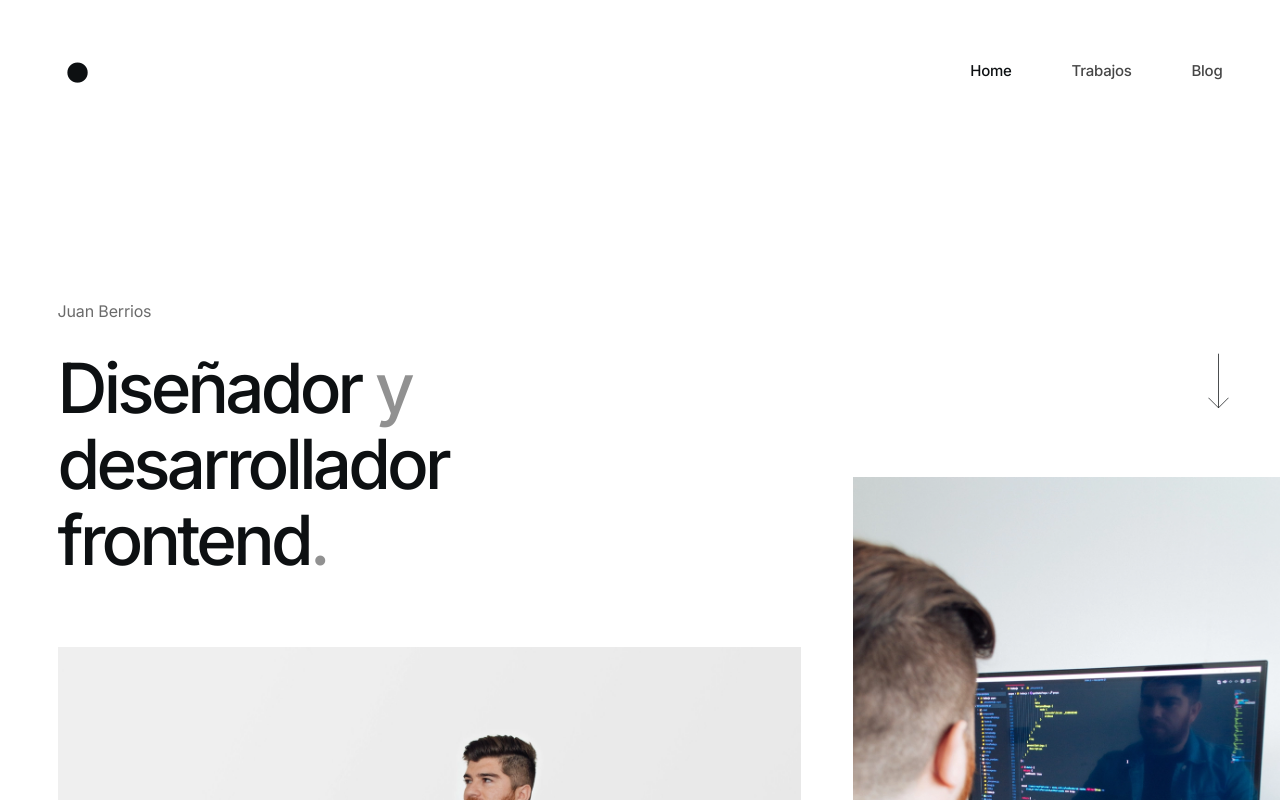
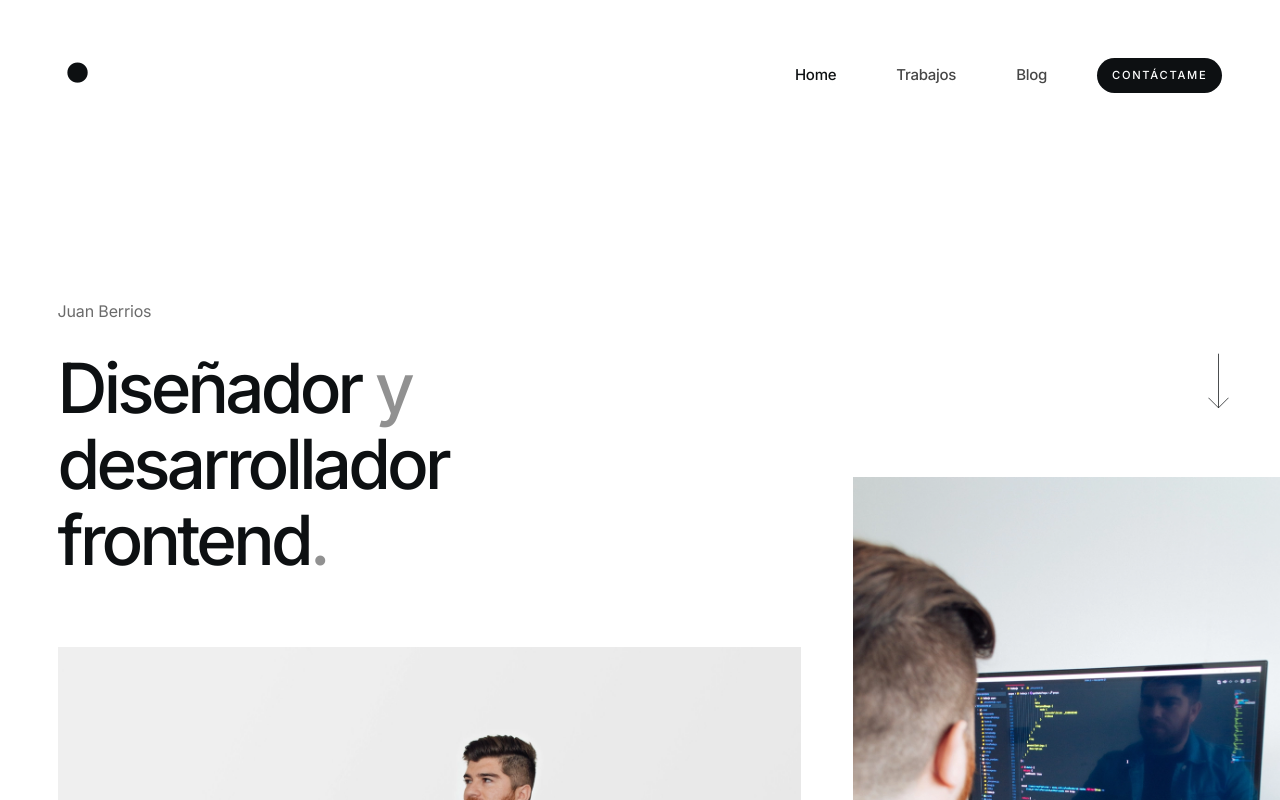
Before and after one commit to dandelior/juanberrios-21, a Next.js app: page / in a window 1280 px wide. Shown: the top 800 px of the page. Built offline with nearby package versions, Linux system fonts and the light colour scheme.

Commit message:
Contact button added

```diff
--- a/parts/header.js
+++ b/parts/header.js
@@ -59,11 +59,11 @@ export default function Header() {
           </a>
         </Link>
         {/* <Link href="/about">
-                    <a
-                        className={router.pathname == "/about" ? `${styles.active}` : ""}
-                        onClick={closeMenu}
-                    >Conóceme</a>
-                </Link> */}
+            <a
+                className={router.pathname == "/about" ? `${styles.active}` : ""}
+                onClick={closeMenu}
+            >Conóceme</a>
+        </Link> */}
         <Link href="/blog">
           <a
             className={
@@ -76,6 +76,9 @@ export default function Header() {
             Blog
           </a>
         </Link>
+        <a href="mailto:hola@juanberrios.com" className={styles.headerButton}>
+          Contáctame
+        </a>
       </div>
     </motion.header>
   );
--- a/styles/parts/Header.module.sass
+++ b/styles/parts/Header.module.sass
@@ -55,7 +55,11 @@
     // color: var(--color-mid)
     // color: var(--color-vivid)
     color: var(--color-highlight)
-    margin: 0
+    margin:
+      top: -2px
+      left: 0
+      right: 0
+      bottom: 0
     transition: var(--transition)
     &:hover,
     &:focus
@@ -113,6 +117,8 @@
     right: auto
     bottom: auto
     .logo
+      margin:
+        top: -5px
     .burger
       display: none
       &::after, &::before
@@ -154,6 +160,19 @@
     &.inactive
       color: var(--color-text)
       opacity: 0.5
+    &.headerButton
+      background-color: var(--color-highlight)
+      color: var(--color-background)
+      text-transform: uppercase
+      font-size: 85%
+      letter-spacing: 0.15em
+      line-height: 1
+      margin-top: 12px
+      padding: 14px 20px
+      border-radius: 22px
+      width: auto
+      &:hover
+        background-color: var(--color-mid)
     &:last-child
       margin-bottom: 0
 .open
@@ -187,5 +206,10 @@
       margin-left: 60px
       &.active
       &.inactive
+      &.headerButton
+        font-size: 70%
+        padding: 12px 15px
+        margin-top: 0
+        margin-left: 50px
       &.last-child
   .open
```
